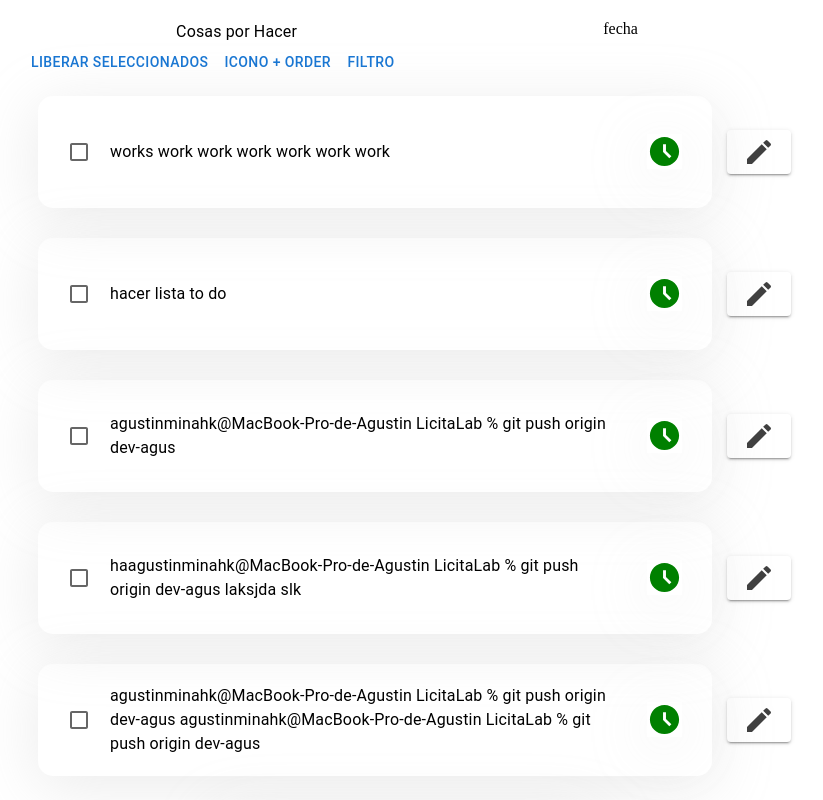
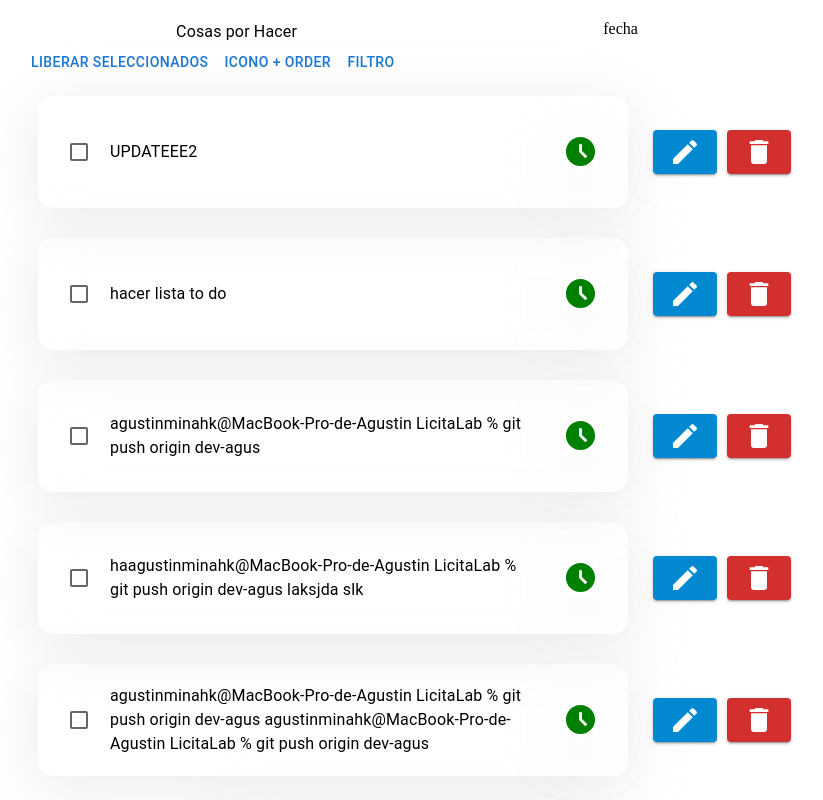
Before and after one commit to agusminahk/LicitaLab, a React (Create React App) app: page / in a window 1280 px wide. Shown: the top 800 px of the page, without its empty margins (233-1056 px from the left). Built offline with nearby package versions, Linux system fonts and the light colour scheme; data requests are answered from the project's data file.

Commit message:
refactorizacion formulario para editar y crear tareas

```diff
--- a/api/database.json
+++ b/api/database.json
@@ -1,13 +1,8 @@
 {
   "tasks": [
     {
-            "id": 1,
-            "content": "works work work work work work work",
-            "date": "Wed Mar 02 2022 19:27:25 GMT-0300 (hora estándar de Argentina",
-            "status": "aTiempo",
-            "createAt": "",
-            "expireAt": "",
-            "completed": false
+      "content": "UPDATEEE2",
+      "id": 1
     },
     {
       "id": 2,
--- a/src/common/TaskGenerator.jsx
+++ b/src/common/TaskGenerator.jsx
@@ -1,4 +1,5 @@
 import React from 'react';
+import { useDispatch } from 'react-redux';
 import { Box, Typography, Button, TextField, SvgIcon, Checkbox } from '@mui/material';
 import AdapterDateFns from '@mui/lab/AdapterDateFns';
 import LocalizationProvider from '@mui/lab/LocalizationProvider';
@@ -11,12 +12,18 @@ import CheckCircleIcon from '@mui/icons-material/CheckCircle';
 import RemoveCircleIcon from '@mui/icons-material/RemoveCircle';
 import EditIcon from '@mui/icons-material/Edit';
 import { ContentPasteSearchTwoTone } from '@mui/icons-material';
+import { sendUpdateRequest } from '../store/tasks';
+import { getTasks } from '../store/tasks';
 
 const TaskGenerator = (props) => {
     const { id, content, date, status, completed } = props.task;
+    const dispatch = useDispatch();
+
+    const handleChange = () => {
+        dispatch(sendUpdateRequest({ content: 'UPDATEEE2', id: 1 }));
+    };
 
     return (
-        <Box sx={{ display: 'flex', alignItems: 'center' }}>
         <Box
             sx={{
                 display: 'flex',
@@ -48,8 +55,8 @@ const TaskGenerator = (props) => {
                     sx={{ color: 'green', margin: '0 20px', boxShadow: '0 10px 60px 0 rgba(237, 237, 237, 0.8)' }}
                 />
             </Box>
-            </Box>
 
+            {/*
             <Button
                 component={EditIcon}
                 variant="contained"
@@ -62,7 +69,8 @@ const TaskGenerator = (props) => {
                     //  border: '1px solid #404040',
                     //borderRadius: '100%',
                 }}
-            />
+                onClick={() => handleChange()}
+            /> */}
         </Box>
     );
 };
--- a/src/components/App.jsx
+++ b/src/components/App.jsx
@@ -3,7 +3,7 @@ import { Box, Typography, Button } from '@mui/material';
 import { useDispatch } from 'react-redux';
 import axios from 'axios';
 
-import { setTasks } from '../store/tasksSlice.js';
+import { getTasks } from '../store/tasks.js';
 import Task from './Task.jsx';
 
 function App() {
@@ -11,7 +11,7 @@ function App() {
 
     useEffect(() => {
         axios.get('/tasks').then((tareas) => {
-            if (tareas.status === 200) dispatch(setTasks(tareas.data));
+            if (tareas.status === 200) dispatch(getTasks(tareas.data));
         });
     }, []);
 
--- a/src/components/Form.jsx
+++ b/src/components/CreateFormTask.jsx
@@ -1,7 +1,8 @@
 import { Button, Dialog, DialogContent, DialogTitle, Grid, TextField } from '@mui/material';
 import React, { useState } from 'react';
 
-const RegisterDialogForm = ({ show, setShow }) => {
+const RegisterDialogForm = ({ show, setShow, setEdit, type }) => {
+    console.log(type);
     const [formValues, setFormValues] = useState({
         task: '',
         expireAt: fechaActual(),
@@ -19,28 +20,29 @@ const RegisterDialogForm = ({ show, setShow }) => {
         console.log(formValues);
     };
     const handleInputChange = (e) => {
-        const task = e.target.tarea;
-        console.log(task);
-        console.log(e);
-        setFormValues({ ...formValues, [task]: e.target.value });
+        const name = e.target.name;
+        setFormValues({ ...formValues, [name]: e.target.value });
     };
+
     return (
         <>
             <Dialog open={show} fullWidth onClose={() => setShow(false)}>
-                <DialogTitle sx={{ margin: '10px auto' }}>Agregar Tarea</DialogTitle>
+                <DialogTitle sx={{ margin: '10px auto' }}>
+                    {type === 'createTask' ? 'Agregar Tarea ' : 'Editar Tarea'}
+                </DialogTitle>
                 <DialogContent>
                     <form onSubmit={onSubmit}>
-                        <Grid container spacing={4} sx={{ padding: '10px ' }}>
+                        <Grid container spacing={4} sx={{ padding: '10px' }}>
                             <Grid item xs={12}>
                                 <TextField
                                     label="Tarea"
                                     type="text"
                                     placeholder="Lavar el auto"
                                     fullWidth
-                                    name="tarea"
-                                    value={formValues.name}
+                                    name="task"
+                                    value={formValues.task}
                                     InputLabelProps={{ shrink: true }}
-                                    onChange={handleInputChange}
+                                    onChange={(e) => handleInputChange(e)}
                                 />
                             </Grid>
                             <Grid item xs={12}>
@@ -48,11 +50,11 @@ const RegisterDialogForm = ({ show, setShow }) => {
                                     InputLabelProps={{ shrink: true }}
                                     label="Dia"
                                     type="datetime-local"
-                                    name="Dia"
-                                    // defaultValue={formValues.expireAt}
+                                    name="expireAt"
+                                    defaultValue={formValues.expireAt}
                                     fullWidth
                                     value={formValues.expireAt}
-                                    onChange={(e) => console.log(e.target.value)}
+                                    onChange={handleInputChange}
                                 />
                             </Grid>
 
@@ -72,14 +74,23 @@ const RegisterDialogForm = ({ show, setShow }) => {
                                     color="info"
                                     type="submit"
                                     disableElevation
-                                    onClick={() => setShow(false)}
+                                    onClick={() => {
+                                        setFormValues({ ...formValues, ['createAt']: fechaActual() });
+                                        //dispatch con la info
+
+                                        // reseteo el form
+                                        setShow(false);
+                                    }}
                                 >
                                     Crear Tarea
                                 </Button>
                                 <Button
                                     variant="contained"
                                     color="error"
-                                    onClick={() => setShow(false)}
+                                    onClick={() => {
+                                        setShow(false);
+                                        type === 'editTask' && setEdit(false);
+                                    }}
                                     disableElevation
                                 >
                                     Cancelar
--- a/src/components/Task.jsx
+++ b/src/components/Task.jsx
@@ -1,18 +1,63 @@
 import React, { useState } from 'react';
 import { Box, SvgIcon, Button } from '@mui/material';
-import { useSelector } from 'react-redux';
+import { useSelector, useDispatch } from 'react-redux';
 import AddIcon from '@mui/icons-material/Add';
+import EditIcon from '@mui/icons-material/Edit';
+import DeleteIcon from '@mui/icons-material/Delete';
 
 import TaskGenerator from '../common/TaskGenerator';
-import Form from './Form';
+import { sendUpdateRequest } from '../store/tasks';
+import Form from './CreateFormTask';
 
 const Task = () => {
+    const dispatch = useDispatch();
+
     const [showForm, setShowForm] = useState(false);
-    const listaDeTareas = useSelector((state) => state.tasks.tasksList);
+    const [edit, setEdit] = useState(false);
 
+    const listaDeTareas = useSelector((state) => state.tasks);
+
+    const handleChange = () => {
+        dispatch(sendUpdateRequest({ content: 'UPDATEEE2', id: 1 }));
+    };
     return (
         <Box sx={{ display: 'flex', flexDirection: 'column' }}>
-            {listaDeTareas && listaDeTareas.map((task) => <TaskGenerator task={task} />)}
+            {listaDeTareas &&
+                listaDeTareas.map((task) => (
+                    <Box sx={{ display: 'flex', alignItems: 'center' }}>
+                        <TaskGenerator task={task} />
+                        <Button
+                            component={EditIcon}
+                            variant="contained"
+                            color="info"
+                            sx={{
+                                color: '#fff',
+                                margin: 'auto 10px',
+                                fontSize: '10px',
+                                height: '100%',
+                            }}
+                            onClick={() => {
+                                setEdit(!edit);
+                                setShowForm(!showForm);
+                            }}
+                        />
+                        <Button
+                            component={DeleteIcon}
+                            variant="contained"
+                            color="error"
+                            sx={{
+                                color: '#fff',
+                                margin: 'auto',
+                                fontSize: '10px',
+                                height: '100%',
+                            }}
+                            // onClick={() => {
+                            //     setEdit(!edit);
+                            //     setShowForm(!showForm);
+                            // }}
+                        />
+                    </Box>
+                ))}
 
             <Box
                 sx={{
@@ -40,7 +85,7 @@ const Task = () => {
                 />
             </Box>
 
-            <Form show={showForm} setShow={setShowForm} />
+            <Form show={showForm} setShow={setShowForm} setEdit={setEdit} type={(edit && 'editTask') || 'createTask'} />
         </Box>
     );
 };
--- a/src/store/store.js
+++ b/src/store/store.js
@@ -1,10 +1,10 @@
 import logger from 'redux-logger';
 import { configureStore } from '@reduxjs/toolkit';
-import tasksSlice from './tasksSlice.js';
+import { tasksReducer } from './tasks.js';
 
 export const store = configureStore({
     middleware: (mw) => mw().concat(logger),
     reducer: {
-        tasks: tasksSlice,
+        tasks: tasksReducer,
     },
 });
--- /dev/null
+++ b/src/store/tasks.js
@@ -0,0 +1,28 @@
+import { createAction, createAsyncThunk, createReducer } from '@reduxjs/toolkit';
+import axios from 'axios';
+
+export const getTasks = createAction('GET_TASKS');
+
+// export const usertunk = createAsyncThunk('AUTO_LOGIN', () => {
+//     return axios.get('/api/user/me').then(({ data }) => data[0]);
+// });
+
+// export const sendLoginRequest = createAsyncThunk('LOGIN', (login) => {
+//     return axios.post('/api/auth/signin', login).then((res) => {
+//         if (res.status === 200) {
+//             return res.data[0];
+//         }
+//     });
+// });
+export const sendUpdateRequest = createAsyncThunk('UPDATE', ({ content, expireAt, id }) => {
+    return axios.put(`/tasks/${id}`, { content, expireAt }).then((res) => {
+        if (res.status === 200) {
+            return res.data[0];
+        }
+    });
+});
+
+export const tasksReducer = createReducer([], {
+    [getTasks]: (state, action) => action.payload,
+    [sendUpdateRequest.fulfilled]: (state, action) => action.payload,
+});
--- a/src/store/tasksSlice.js
+++ /dev/null
@@ -1,17 +0,0 @@
-import { createSlice } from '@reduxjs/toolkit';
-
-export const tasksSlice = createSlice({
-    name: 'tasks',
-    initialState: {
-        tasksList: [],
-    },
-    reducers: {
-        setTasks: (state, action) => {
-            state.tasksList = action.payload;
-        },
-    },
-});
-
-export const { setTasks } = tasksSlice.actions;
-
-export default tasksSlice.reducer;
```
Also changed, not shown: src/components/EditFormTask.jsx (added, +99 -0 lines). Lines whose indentation alone changed are shown as unchanged.
